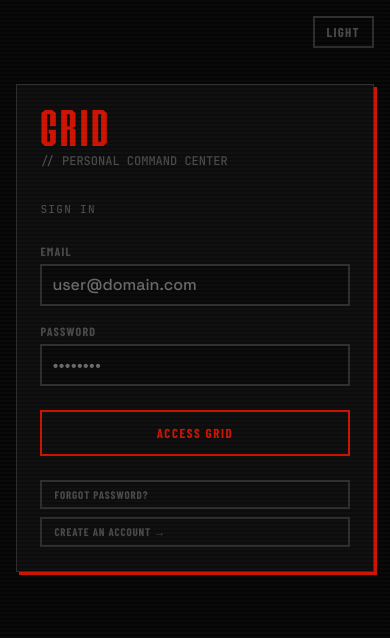
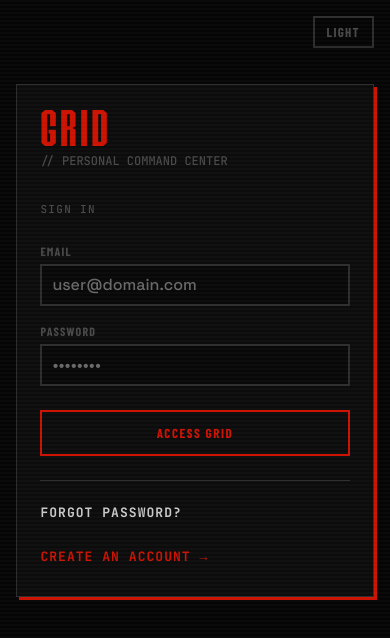
Before and after one commit to SiHeonOh/Danna, a React (Vite) app: page /login in a window 390 px wide. Shown: the top 638 px of the page. Built offline with nearby package versions, Linux system fonts and the light colour scheme; no server answers; a web font is replaced by a local one.

Commit message:
mobile login fix

```diff
--- a/src/pages/AuthPage.tsx
+++ b/src/pages/AuthPage.tsx
@@ -257,21 +257,31 @@ export default function AuthPage() {
 
         {/* Mode switcher links */}
         <div
-          className="font-mono mt-6 flex flex-col gap-2"
-          style={{ fontSize: 11, color: 'var(--color-text-muted)' }}
+          className="font-mono flex flex-col"
+          style={{ marginTop: 24, borderTop: '1px solid var(--color-border-bright)', paddingTop: 16, gap: 12 }}
         >
           {mode === 'login' && (
             <>
               <button
-                className="btn-ghost text-left p-0"
-                style={{ fontSize: 11, letterSpacing: '0.08em' }}
+                className="font-mono"
+                style={{
+                  background: 'transparent', border: 'none', cursor: 'pointer',
+                  textAlign: 'left', padding: '6px 0',
+                  fontSize: 13, fontWeight: 700, letterSpacing: '0.08em',
+                  color: 'var(--color-text)',
+                }}
                 onClick={() => switchMode('forgot')}
               >
                 FORGOT PASSWORD?
               </button>
               <button
-                className="btn-ghost text-left p-0"
-                style={{ fontSize: 11, letterSpacing: '0.08em' }}
+                className="font-mono"
+                style={{
+                  background: 'transparent', border: 'none', cursor: 'pointer',
+                  textAlign: 'left', padding: '6px 0',
+                  fontSize: 13, fontWeight: 700, letterSpacing: '0.08em',
+                  color: 'var(--color-primary)',
+                }}
                 onClick={() => switchMode('signup')}
               >
                 CREATE AN ACCOUNT →
@@ -280,8 +290,13 @@ export default function AuthPage() {
           )}
           {mode === 'signup' && (
             <button
-              className="btn-ghost text-left p-0"
-              style={{ fontSize: 11, letterSpacing: '0.08em' }}
+              className="font-mono"
+              style={{
+                background: 'transparent', border: 'none', cursor: 'pointer',
+                textAlign: 'left', padding: '6px 0',
+                fontSize: 13, fontWeight: 700, letterSpacing: '0.08em',
+                color: 'var(--color-text)',
+              }}
               onClick={() => switchMode('login')}
             >
               ← ALREADY HAVE AN ACCOUNT
@@ -289,8 +304,13 @@ export default function AuthPage() {
           )}
           {mode === 'forgot' && (
             <button
-              className="btn-ghost text-left p-0"
-              style={{ fontSize: 11, letterSpacing: '0.08em' }}
+              className="font-mono"
+              style={{
+                background: 'transparent', border: 'none', cursor: 'pointer',
+                textAlign: 'left', padding: '6px 0',
+                fontSize: 13, fontWeight: 700, letterSpacing: '0.08em',
+                color: 'var(--color-text)',
+              }}
               onClick={() => switchMode('login')}
             >
               ← BACK TO SIGN IN
```
